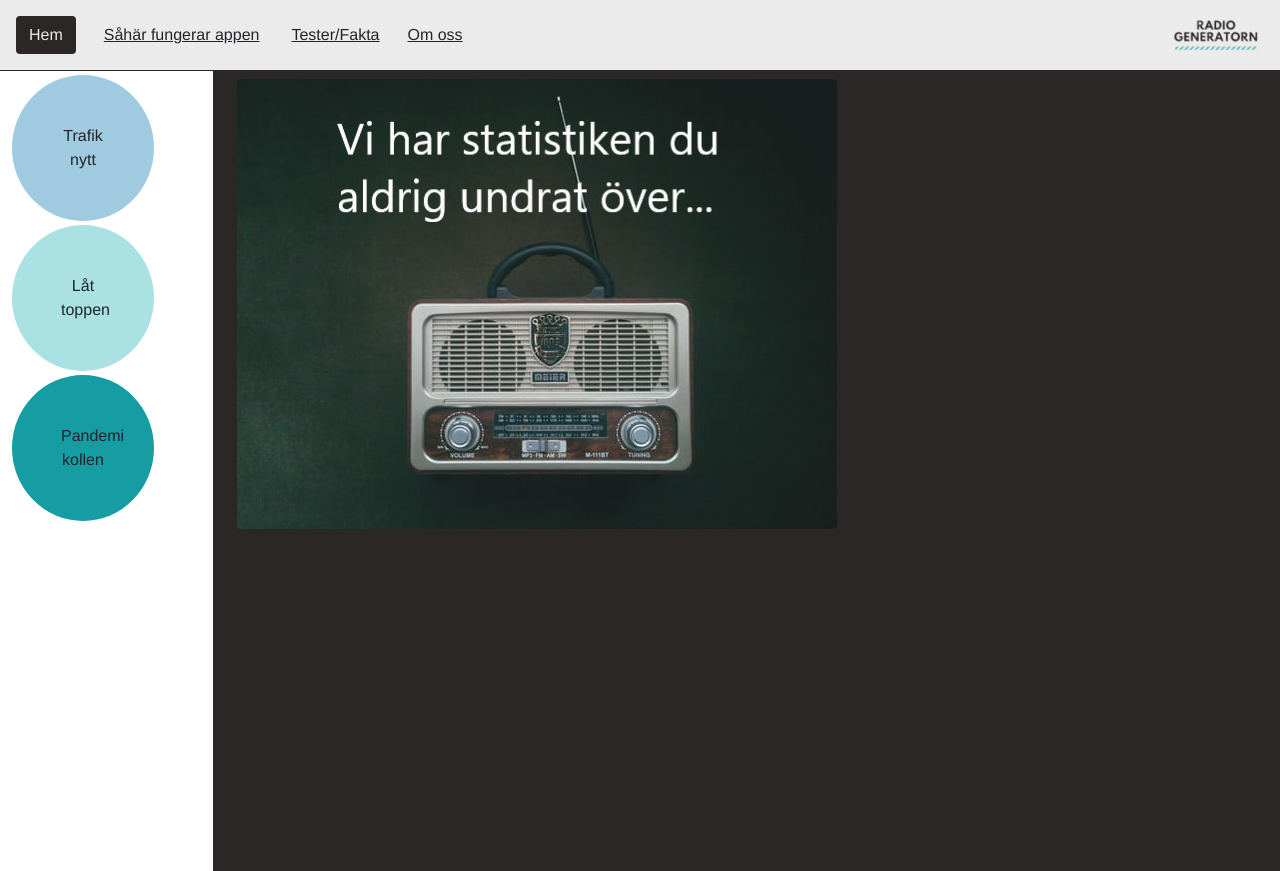
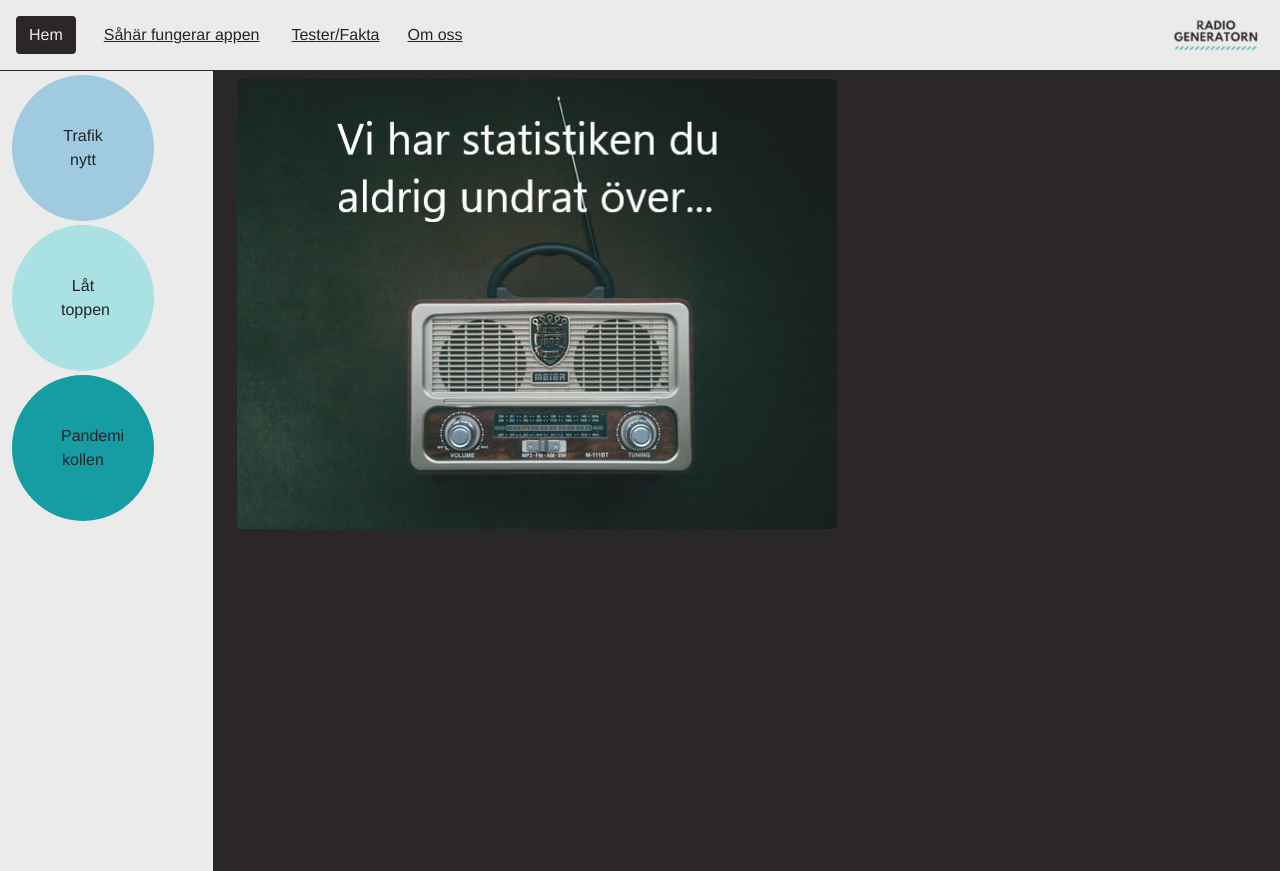
Before and after one commit to StaffanGodman/octopus, a Vue app: page / in a window 1280 px wide. Built offline with nearby package versions, Linux system fonts and the light colour scheme.

Commit message:
some more stuff

```diff
--- a/src/App.vue
+++ b/src/App.vue
@@ -2,7 +2,7 @@
   <Header />
   <div class="container-fluid">
     <div class="row">
-      <div class="col-md-2">
+      <div class="col-md-2 light-background">
         <sidebar />
       </div>
       <div class="col-md-10 p-0">
--- a/src/assets/style/custom.scss
+++ b/src/assets/style/custom.scss
@@ -5,6 +5,9 @@
 /* Main Primary color */
 .color-background {
   background-color: #2b2727;
+}
+.light-background {
+  background-color: #ebebeb;
 }
 .color1-background {
     background-color: #9fcadf;
@@ -33,3 +36,7 @@
 .color-primary-4 {
   color: #007076;
 }
+
+body {
+  background-color: #2b2727;
+}
--- a/src/components/header.vue
+++ b/src/components/header.vue
@@ -54,7 +54,7 @@
             </a>
             <ul class="dropdown-menu p-1" aria-labelledby="navbarDropdownMenuLink">
               <li><router-link class=" link-dark" to="/appInfo">Såhär fungerar appen</router-link></li>
-              <li><router-link class=" link-dark" to="/">Tester/Fakta</router-link></li>
+              <li><router-link class=" link-dark" to="/testInfo">Tester/Fakta</router-link></li>
               <li><router-link class=" link-dark" to="/about">Om oss</router-link></li>
             </ul>
           </li>
@@ -62,7 +62,7 @@
             <router-link class=" link-dark" to="/appInfo">Såhär fungerar appen</router-link>
           </li>
           <li class="nav-item d-none d-md-inline mx-1 px-4 ">
-            <router-link class=" link-dark" to="/">Tester/Fakta</router-link>
+            <router-link class=" link-dark" to="/testInfo">Tester/Fakta</router-link>
           </li>
           <li class="nav-item mx-auto">
             <router-link class=" link-dark" to="/about">Om oss</router-link>
--- a/src/router/index.js
+++ b/src/router/index.js
@@ -34,6 +34,11 @@ const routes = [
     name: "Appinfo",
     component: () => import(/* webpackChunkName: "about" */ "../views/appInfo.vue"),
   },
+  {
+    path: "/testInfo",
+    name: "Testinfo",
+    component: () => import(/* webpackChunkName: "about" */ "../views/testInfo.vue"),
+  },
 ]
 
 const router = createRouter({
--- a/src/views/appInfo.vue
+++ b/src/views/appInfo.vue
@@ -1,5 +1,5 @@
 <template>
-  <div class="container-fluid vh-100 color-background text-center p-3">
+  <div class="container-fluid min-size color-background text-center p-3">
     <h1 class=" color-primary-1 ">Vad kan jag göra i den här appen?</h1>
     <div class="container-fluid color3-background rounded p-3">
       I den här appen kan du utforska statistik kopplat till Sveriges Radio. Genom att starta en generator och mata in
```
